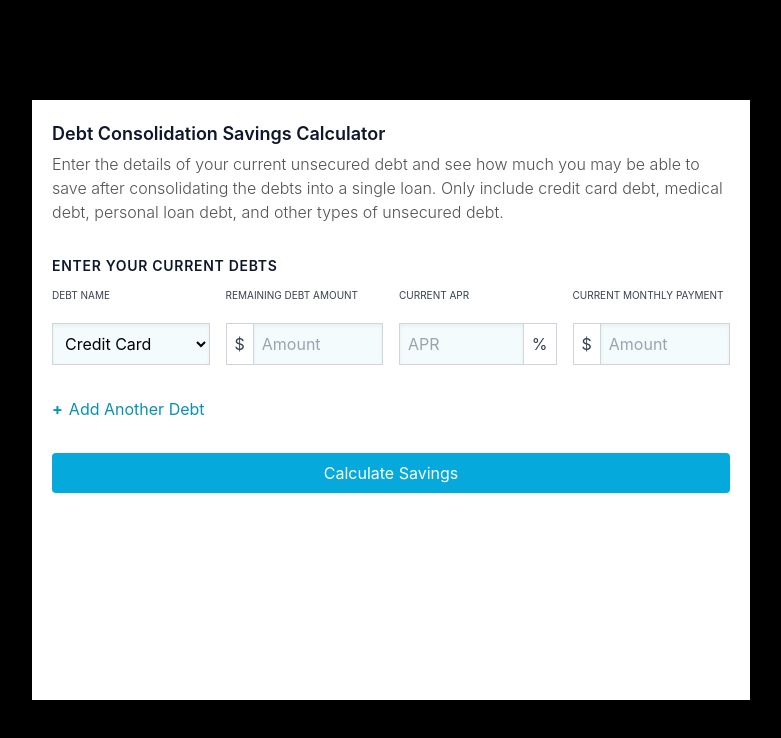
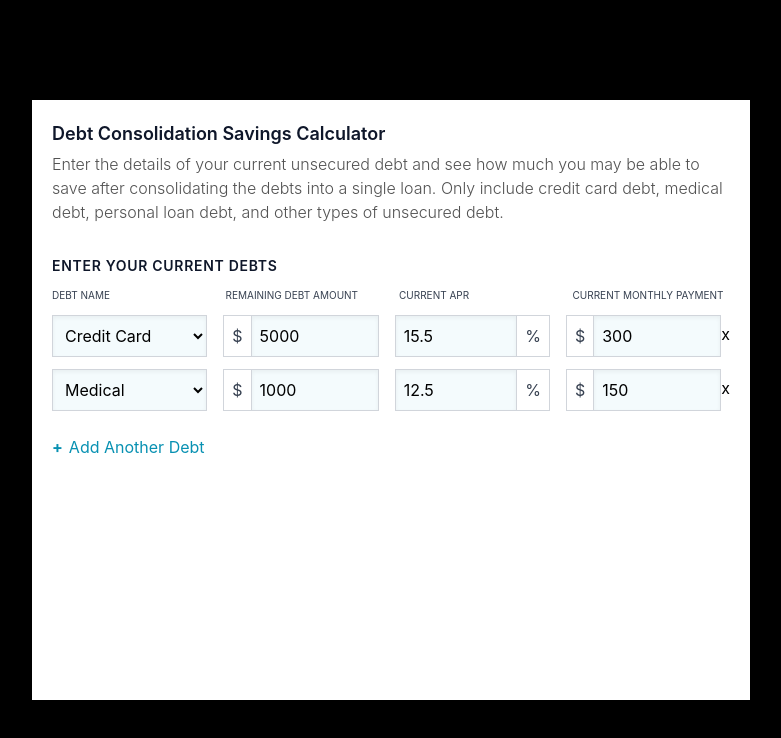
Before and after one commit to imranrehman-it/DebtConsolidation, a React (Create React App) app in the folder debt-consolidation/: page / in a window 1280 px wide. Shown: the top 738 px of the page, without its empty margins (249-1030 px from the left). Built offline with nearby package versions, Linux system fonts and the light colour scheme.

Commit message:
Created InputRow component + adjust debt values according to input values

```diff
--- a/debt-consolidation/src/components/InputForm/InputForm.js
+++ b/debt-consolidation/src/components/InputForm/InputForm.js
@@ -1,35 +1,54 @@
-import React from 'react'
+import React, {useState} from 'react'
 import {InputLabel} from './InputLabel'
-import {DebtType} from './Inputs/DebtType'
-import {RemainingDebt} from './Inputs/RemainingDebt'
-import {CurrentApr} from './Inputs/CurrentApr'
-import {MonthlyPayment} from './Inputs/MonthlyPayment'
+import {InputRow} from './Inputs/InputRow'
 
 export const InputForm = () => {
+  const [debts, setDebts] = useState([{
+    debtName: 'Credit Card',
+    remainingDebt: 5000,
+    currentApr: 15.5,
+    monthlyPayment: 300
+  },
+  {
+    debtName: 'Medical',
+    remainingDebt: 1000,
+    currentApr: 12.5,
+    monthlyPayment: 150
+  }
+])
+
+  const adjustDebt = (index, field, value) => {
+    const newDebt = [...debts]
+    newDebt[index][field] = value
+    setDebts(newDebt)
+  }
+
+
   return (
     <>
       <h2 className="mt-8 text-sm tracking-wider text-slate-900 font-semibold">
         ENTER YOUR CURRENT DEBTS
       </h2>
       <div className="flex flex-col gap-2 overflow-y-auto mt-3">
-        <div className="grid grid-cols-4 gap-4 ">
+        <div className="grid grid-cols-4 gap-4">
           <InputLabel labelText="DEBT NAME" />
           <InputLabel labelText="REMAINING DEBT AMOUNT" />
           <InputLabel labelText="CURRENT APR" />
           <InputLabel labelText="CURRENT MONTHLY PAYMENT" />
-          <DebtType />
-          <RemainingDebt />
-          <CurrentApr />
-          <MonthlyPayment />
-          <button
-            className="flex items-center gap-1.5 mt-4 text-base text-semibold text-cyan-600"
-          >
-            <span className="font-bold">+</span>
-            <span>Add Another Debt</span>
-          </button>
         </div>
-        <button className="w-full p-2 mt-6 text-base text-white bg-[#06A9DB] rounded">
-          Calculate Savings
+        {debts.map((debt, index) => (
+          <InputRow
+            debt={debt}
+            itemKey={index}
+            {...debt}
+            adjustDebt={adjustDebt}
+          />
+        ))}
+        <button
+          className="flex items-center gap-1.5 mt-4 text-base text-semibold text-cyan-600"
+        >
+          <span className="font-bold">+</span>
+          <span>Add Another Debt</span>
         </button>
       </div>
     </>
--- a/debt-consolidation/src/components/InputForm/Inputs/CurrentApr.js
+++ b/debt-consolidation/src/components/InputForm/Inputs/CurrentApr.js
@@ -1,14 +1,14 @@
-import React, {useState} from 'react'
+import React from 'react'
 
-export const CurrentApr = () => {
-    const [value, setValue] = useState('')
+export const CurrentApr = ({value, onChange}) => {
+
   return (
     <>
       <div className="flex items-center mt-1 border border-gray-300">
         <input
           type="number"
           value={value}
-          onChange={(e) => setValue(e.target.value)}
+          onChange={onChange}
           className="p-2 w-full bg-[#F4FBFD] border-r border-gray-300 shadow-inner text-black"
           placeholder="APR"
         />
--- a/debt-consolidation/src/components/InputForm/Inputs/DebtType.js
+++ b/debt-consolidation/src/components/InputForm/Inputs/DebtType.js
@@ -1,4 +1,4 @@
-import React, { useState } from "react";
+import React from "react";
 
 
 const options = [
@@ -9,14 +9,14 @@ const options = [
   "Other"
 ];
 
-export const DebtType = () => {
-   const [value, setValue] = useState('')
+export const DebtType = ({value, onChange}) => {
+
    return (
         <>
             <select
             type="text"
             value={value}
-            onChange={(e) => setValue(e.target.value)}
+            onChange={onChange}
             className="bg-[#F4FBFD] border border-gray-300 shadow-inner p-2 mt-1 w-full text-black"
             >
             {options.map((option) => (
--- /dev/null
+++ b/debt-consolidation/src/components/InputForm/Inputs/InputRow.js
@@ -0,0 +1,37 @@
+import React from 'react'
+import {DebtType} from './DebtType'
+import {RemainingDebt} from './RemainingDebt'
+import {CurrentApr} from './CurrentApr'
+import {MonthlyPayment} from './MonthlyPayment'
+
+export const InputRow = ({
+  debt,
+  adjustDebt,
+  itemKey,
+}) => {
+  return (
+    <div className="flex flex-row">
+      <div className="grid grid-cols-4 gap-4 text-base">
+        <DebtType
+          value={debt.debtName}
+          onChange={(e) => adjustDebt(itemKey, "debtName", e.target.value)}
+        />
+        <RemainingDebt
+          value={debt.remainingDebt}
+          onChange={(e) => adjustDebt(itemKey, "remainingDebt", e.target.value)}
+        />
+        <CurrentApr
+          value={debt.currentApr}
+          onChange={(e) => adjustDebt(itemKey, "currentApr", e.target.value)}
+        />
+        <MonthlyPayment
+          value={debt.monthlyPayment}
+          onChange={(e) =>
+            adjustDebt(itemKey, "monthlyPayment", e.target.value)
+          }
+        />
+      </div>
+      <button onClick={() => console.log("remove")}>x</button>
+    </div>
+  );
+};
--- a/debt-consolidation/src/components/InputForm/Inputs/MonthlyPayment.js
+++ b/debt-consolidation/src/components/InputForm/Inputs/MonthlyPayment.js
@@ -1,7 +1,7 @@
-import React, {useState} from 'react'
+import React from 'react'
 
-export const MonthlyPayment = () => {
-    const [value, setValue] = useState('')
+export const MonthlyPayment = ({value, onChange}) => {
+
   return (
     <>
       <div className="flex items-center mt-1 border border-gray-300">
@@ -13,7 +13,7 @@ export const MonthlyPayment = () => {
           value={value}
           className="p-2 w-full bg-[#F4FBFD] border-l shadow-inner border-gray-300 text-black"
           placeholder="Amount"
-          onChange={(e) => setValue(e.target.value)}
+          onChange={onChange}
         />
       </div>
     </>
--- a/debt-consolidation/src/components/InputForm/Inputs/RemainingDebt.js
+++ b/debt-consolidation/src/components/InputForm/Inputs/RemainingDebt.js
@@ -1,7 +1,7 @@
-import React, {useState} from 'react'
+import React from 'react'
 
-export const RemainingDebt = () => {
-    const [value, setValue] = useState('')
+export const RemainingDebt = ({value, onChange}) => {
+
 
   return (
     <>
@@ -12,7 +12,7 @@ export const RemainingDebt = () => {
         <input
           type="number"
           value={value}
-          onChange={(e) => setValue(e.target.value)}
+          onChange={onChange}
           className="p-2 w-full bg-[#F4FBFD] text-black border-l shadow-inner border-gray-300"
           placeholder="Amount"
         />
```
